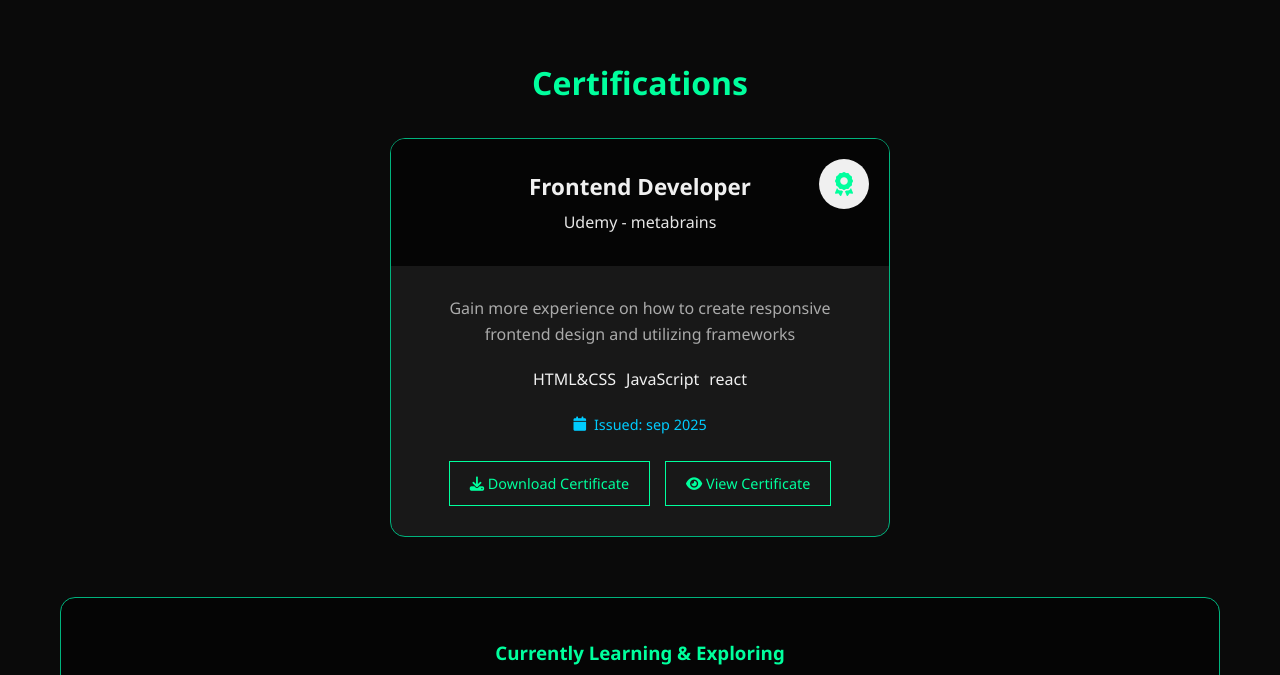
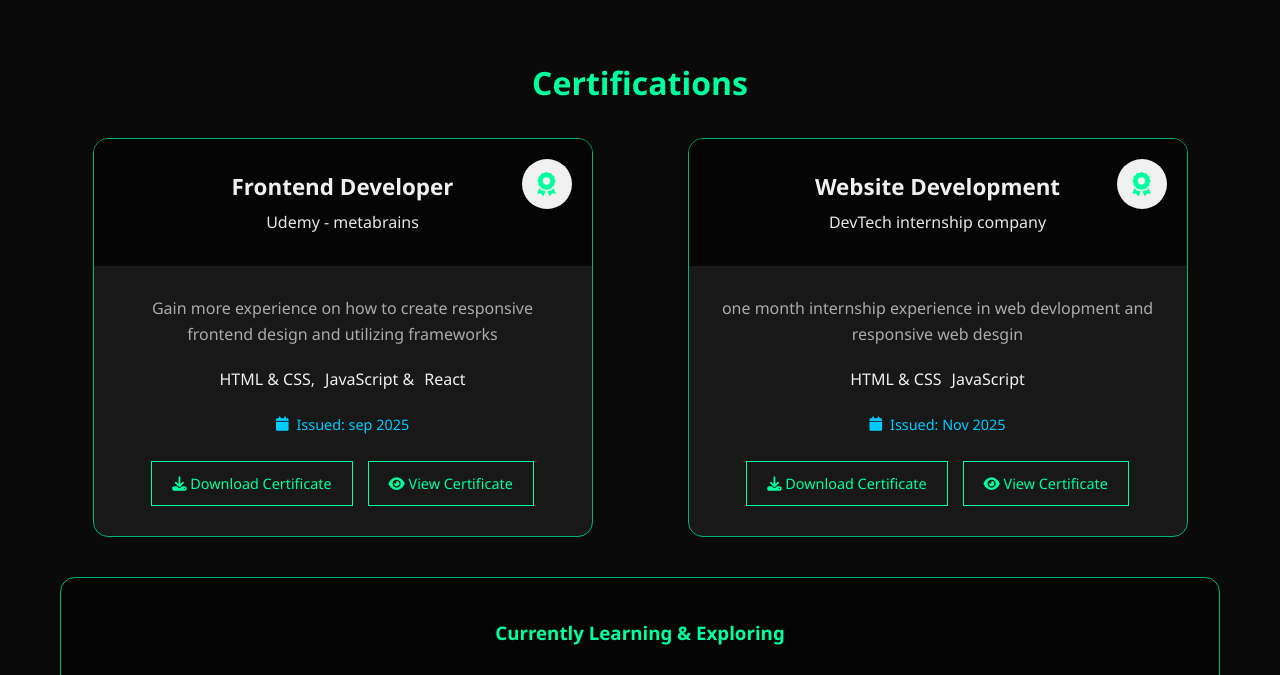
Before and after one commit to Henok-SE/Personal_website, a plain HTML site: page skills.html in a window 1280 px wide. Shown: the part 1952-2627 px from the top of the page. Drawn offline with Linux system fonts and the light colour scheme.

Commit message:
updating page

```diff
--- a/skills.html
+++ b/skills.html
@@ -273,6 +273,7 @@
 <!-- Certificate Section -->
 <div class="certificate-section">
     <h3>Certifications</h3>
+ <div class="certificate-cards">
     <div class="certificate-card">
         <div class="certificate-header">
             <div class="certificate-badge">
@@ -284,9 +285,9 @@
         <div class="certificate-content">
             <p> Gain more experience on how to create responsive frontend design and utilizing frameworks</p>
             <div class="certificate-skills">
-                <span class="skill-tag">HTML&CSS</span>
-                <span class="skill-tag">JavaScript</span>
-                <span class="skill-tag">react</span>
+                <span class="skill-tag">HTML & CSS,</span>
+                <span class="skill-tag">JavaScript &</span>
+                <span class="skill-tag">React</span>
             </div>
             <div class="certificate-date">
                 <i class="fas fa-calendar"></i>
@@ -302,7 +303,39 @@
             </div>
         </div>
     </div>
+
+      <div class="certificate-card">
+        <div class="certificate-header">
+            <div class="certificate-badge">
+                <i class="fas fa-award"></i>
+            </div>
+            <h4>Website Development</h4>
+            <p class="certificate-issuer">DevTech internship company</p>
+        </div>
+        <div class="certificate-content">
+            <p> one month internship experience in web devlopment and responsive web desgin </p>
+            <div class="certificate-skills">
+                <span class="skill-tag">HTML & CSS</span>
+                <span class="skill-tag">JavaScript</span>
+                <!-- <span class="skill-tag">React</span> -->
+            </div>
+            <div class="certificate-date">
+                <i class="fas fa-calendar"></i>
+                Issued: Nov 2025
+            </div>
+            <div class="certificate-actions">
+                <a href="download/certificate.pdf" download class="btn btn-primary">
+                    <i class="fas fa-download"></i> Download Certificate
+                </a>
+                <a href="download/certificate.pdf" target="_blank" class="btn btn-outline">
+                    <i class="fas fa-eye"></i> View Certificate
+                </a>
+            </div>
+        </div>
+    </div>
+ </div>
 </div>
+
             <!-- Learning Path -->
             <div class="learning-path">
                 <h3>Currently Learning & Exploring</h3>
--- a/style.css
+++ b/style.css
@@ -1188,8 +1188,19 @@ footer {
 }
 
 /* Certificate Section Styling */
-.certificate-section {
+/* .certificate-section {
     margin: 60px 0;
+    display: flex;
+    flex-direction: row;
+    gap: 40px;
+
+} */
+.certificate-cards {
+    flex: 2;
+    display: grid;
+    grid-template-columns: repeat(auto-fit, minmax(300px, 1fr));
+    gap: 30px;
+    margin-bottom: 40px ;
 }
 
 .certificate-section h3 {
@@ -2031,7 +2042,15 @@ textarea.form-control {
     .certificates-grid {
         grid-template-columns: 1fr;
     }
-
+    /* .certificate-section {
+        flex-direction: column;
+        align-items: center;
+    } */
+    .certificate-cards {
+        grid-template-columns: 1fr;
+        margin-bottom: 40px;
+        gap: 20px;
+    }
     .contact-grid {
         grid-template-columns: 1fr;
     }
```
